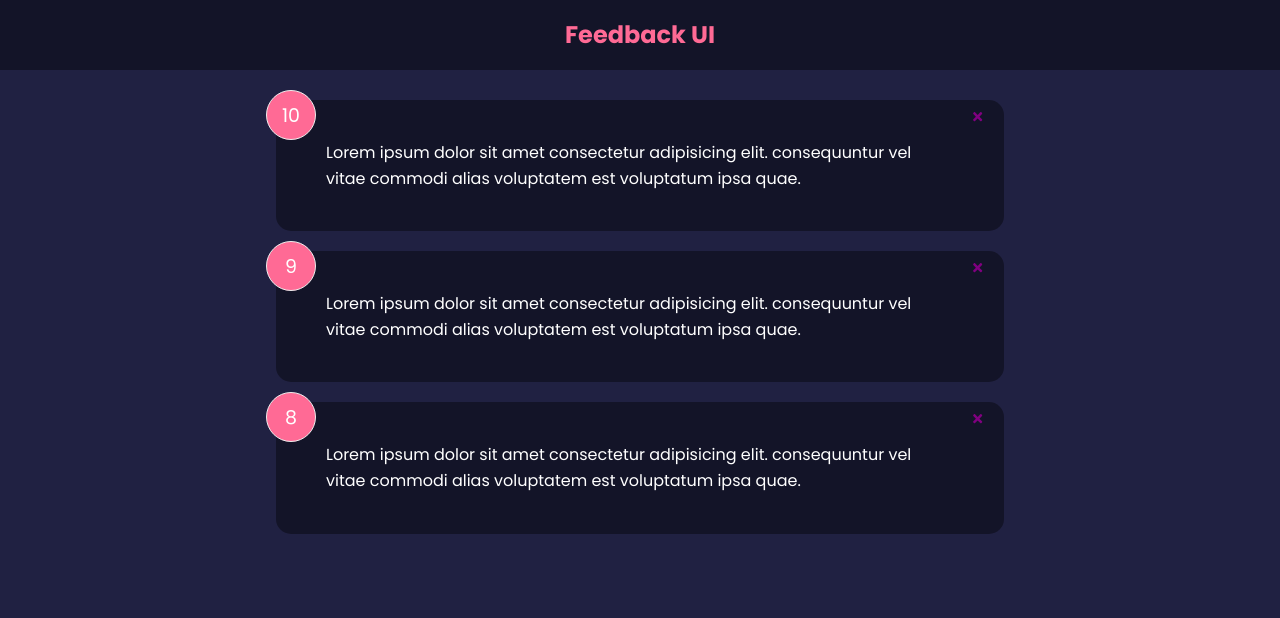
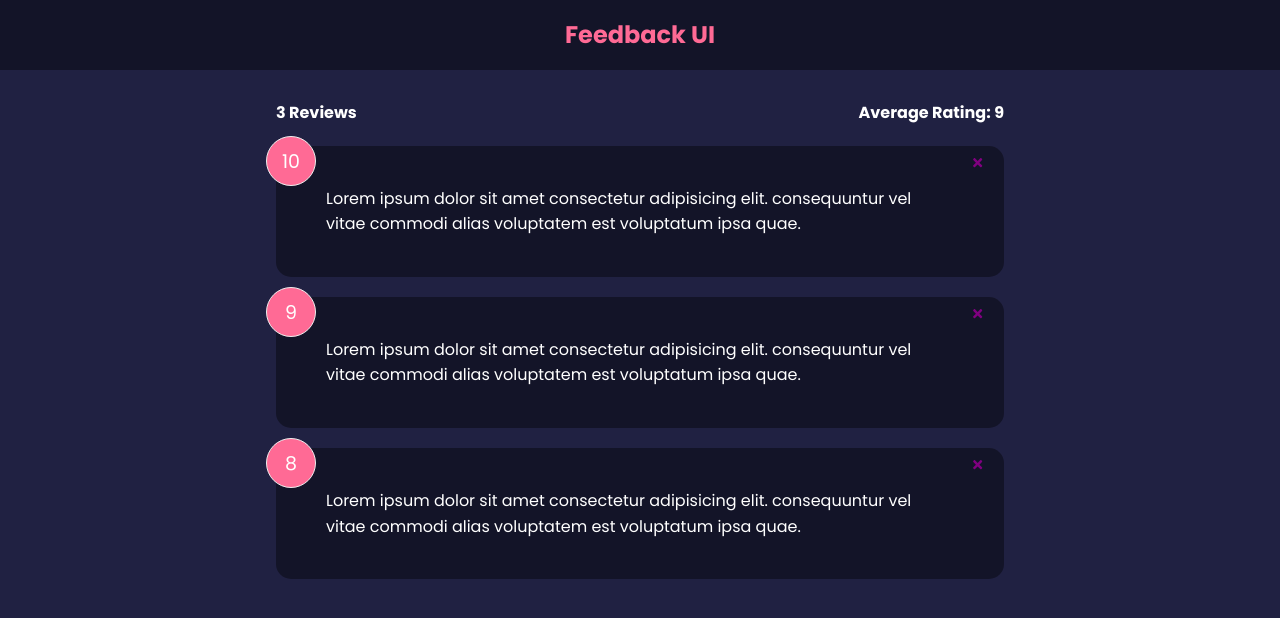
Before and after one commit to asouthern729/feedback-app, a React (Create React App) app: page / in a window 1280 px wide. Shown: the top 618 px of the page. Built offline with nearby package versions, Linux system fonts and the light colour scheme.

Commit message:
FeedbackStat component

```diff
--- a/src/App.js
+++ b/src/App.js
@@ -1,7 +1,9 @@
 import { useState } from 'react'
 import Header from './components/Header'
 import FeedbackList from './components/FeedbackList'
+import FeedbackStats from './components/FeedbackStats'
 import FeedbackData from './data/FeedbackData'
+
 
 function App() {
   const [feedback, setFeedback] = useState(FeedbackData)
@@ -16,6 +18,7 @@
     <>
       <Header />
       <div className="container">
+        <FeedbackStats feedback={feedback} />
         <FeedbackList
         feedback={feedback}
         handleDelete={deleteFeedback} />
--- /dev/null
+++ b/src/components/FeedbackStats.jsx
@@ -0,0 +1,26 @@
+import PropTypes from 'prop-types';
+
+function FeedbackStats({ feedback }) {
+  // Calculate average rating
+  let average = feedback.reduce((acc, cur) => {
+    return acc + cur.rating
+  }, 0) / feedback.length
+
+  // Removes trailing zero if average is whole number
+  average = average.toFixed(1).replace(/[..]0$/, '')
+
+  console.log(average)
+
+  return (
+    <div className="feedback-stats">
+      <h4>{feedback.length} Reviews</h4>
+      <h4>Average Rating: {isNaN(average) ? 0 : average}</h4>
+    </div>
+  )
+}
+
+FeedbackStats.propTypes = {
+  feedback: PropTypes.array.isRequired
+}
+
+export default FeedbackStats
```
